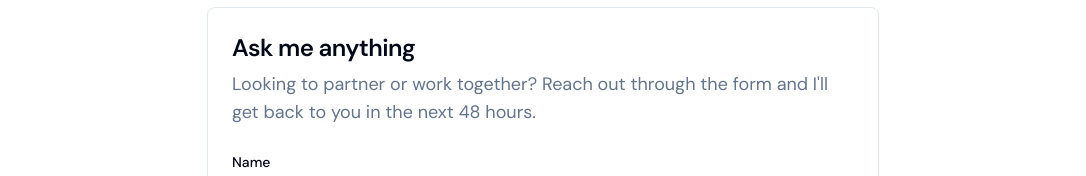
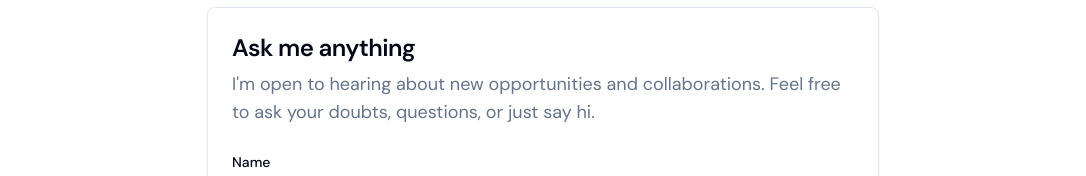
Before and after one commit to Rithvik8001/Rithvik-s-Portfolio, a Next.js app: page /contact in a window 1280 px wide. Shown: the part 251-427 px from the top of the page, without its empty margins (97-1183 px from the left). Built offline with nearby package versions, Linux system fonts and the light colour scheme.

Commit message:
final changes-10

```diff
--- a/src/app/contact/page.tsx
+++ b/src/app/contact/page.tsx
@@ -1,4 +1,4 @@
-import EmailForm from "@/components/Form"
+import EmailForm from "@/components/Form";
 import {
   Card,
   CardContent,
@@ -6,7 +6,7 @@ import {
   CardFooter,
   CardHeader,
   CardTitle,
-} from "@/components/ui/card"
+} from "@/components/ui/card";
 
 import BlurFade from "@/components/magicui/blur-fade";
 
@@ -14,19 +14,24 @@ export default function page() {
   return (
     <section className="mx-auto px-4 min-h-[60dvh] max-w-[120rem] mt-16">
       <BlurFade delay={0.25} inView>
-      <h1 className="text-7xl md:text-center font-bold">Contact me<span className="text-c-violet">.</span></h1>
+        <h1 className="text-7xl md:text-center font-bold">
+          Contact me<span className="text-c-violet">.</span>
+        </h1>
       </BlurFade>
       <BlurFade delay={0.5} inView>
         <Card className="max-w-2xl mt-12 mx-auto">
-        <CardHeader>
-          <CardTitle className="text-2xl">Ask me anything</CardTitle>
-          <CardDescription className="mt-2 text-lg">Looking to partner or work together? Reach out through the form and I&apos;ll get back to you in the next 48 hours.</CardDescription>
-        </CardHeader>
-        <CardContent>
-          <EmailForm />
+          <CardHeader>
+            <CardTitle className="text-2xl">Ask me anything</CardTitle>
+            <CardDescription className="mt-2 text-lg">
+              I'm open to hearing about new opportunities and collaborations.
+              Feel free to ask your doubts, questions, or just say hi.
+            </CardDescription>
+          </CardHeader>
+          <CardContent>
+            <EmailForm />
           </CardContent>
         </Card>
       </BlurFade>
     </section>
-  )
+  );
 }
```
